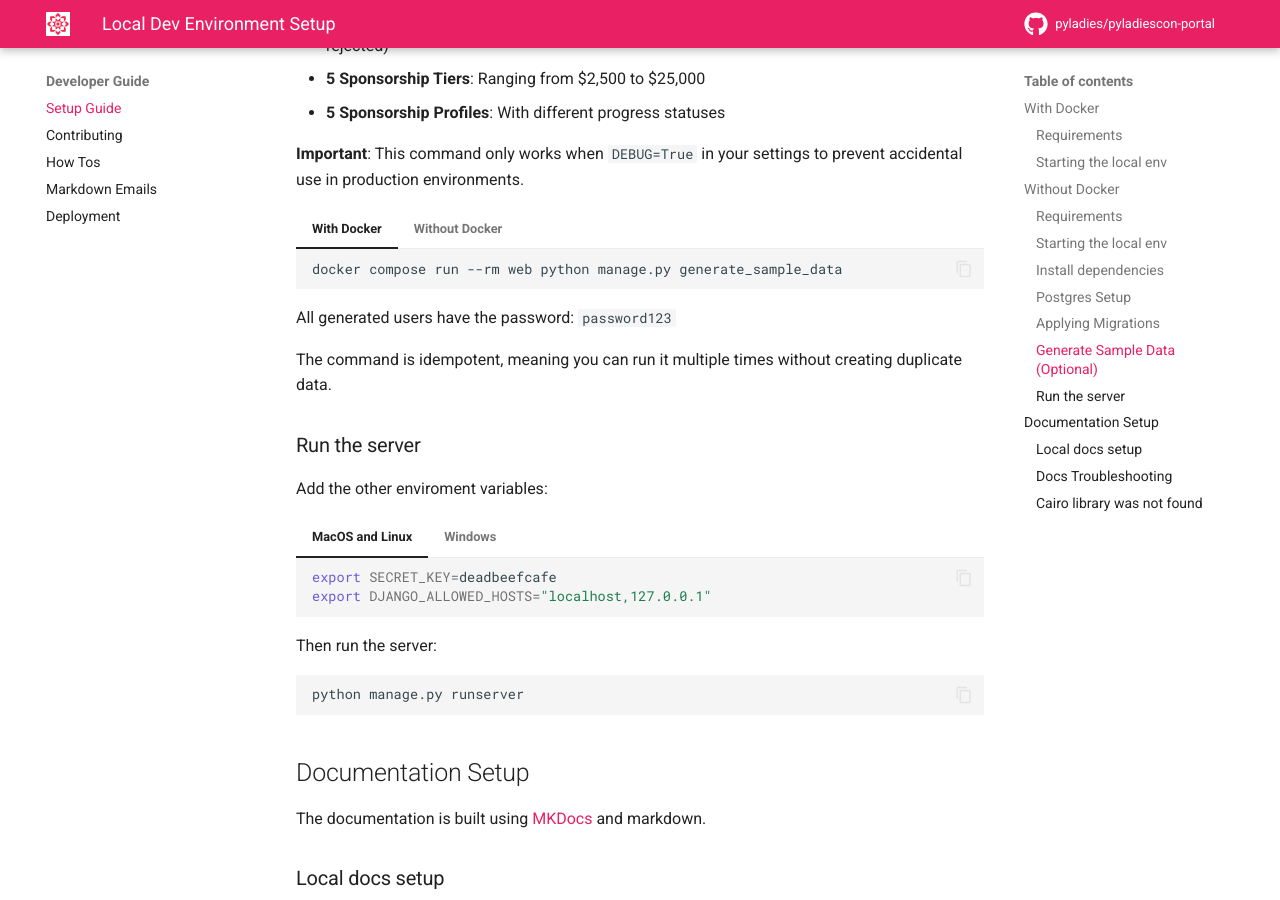
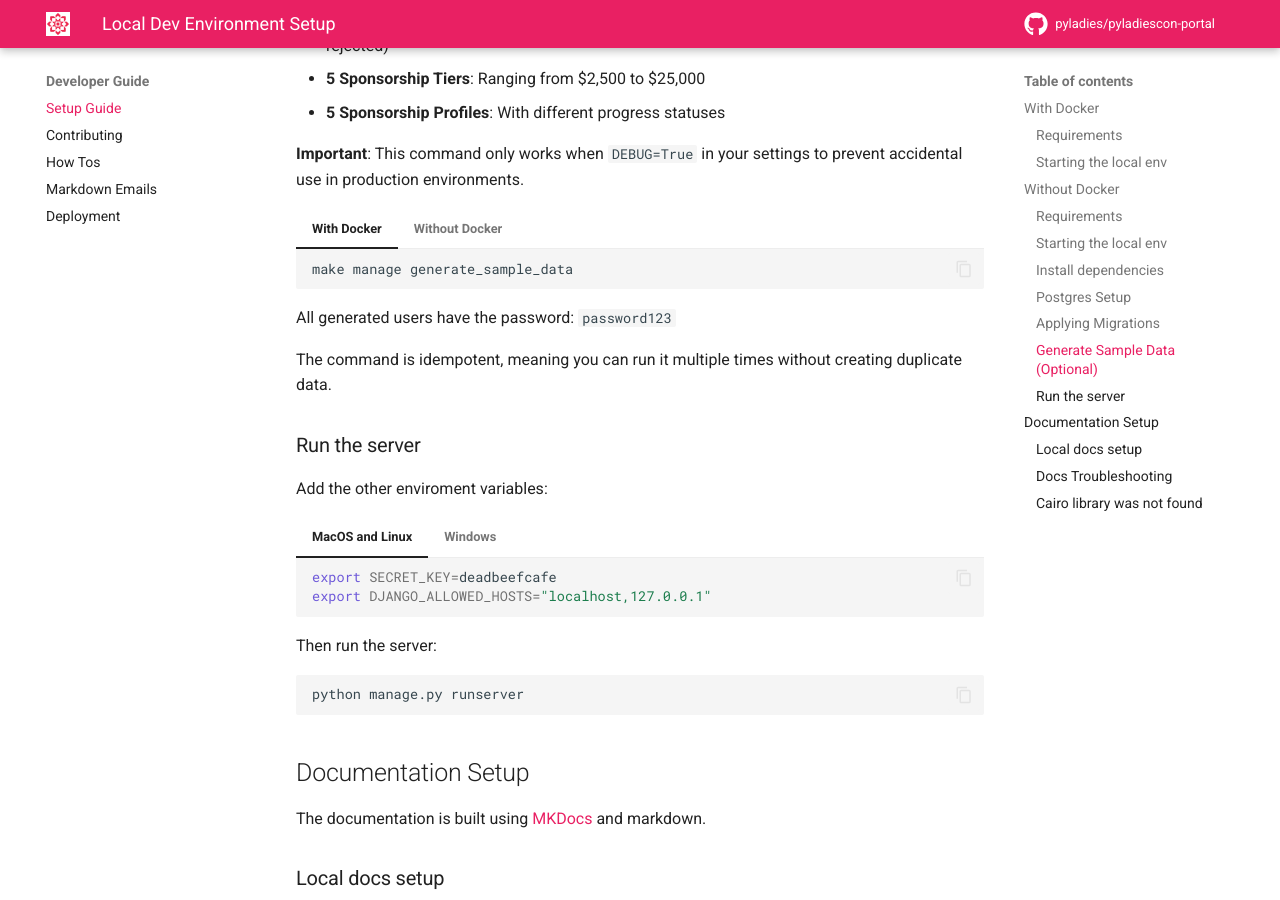
Before and after one commit to pyladies/pyladiescon-portal, an MkDocs documentation site: the page built from docs/developer/setup.md, in a window 1280 px wide and 900 px high, scrolled down 3113 px. Built offline with MkDocs 1.6.1 and Material for MkDocs 9.7.7, drawn with Linux system fonts in a browser that asks for light colours; comment, search, counter and statistics services are not loaded.

Commit message:
Update docs/developer/setup.md
Co-authored-by: Mariatta <Mariatta@users.noreply.github.com>

````diff
--- a/docs/developer/setup.md
+++ b/docs/developer/setup.md
@@ -192,7 +192,7 @@ For local development and testing, you can generate sample data to populate your
 === "With Docker"
 
     ```sh
-    docker compose run --rm web python manage.py generate_sample_data
+    make manage generate_sample_data
     ```
 
 === "Without Docker"
````
